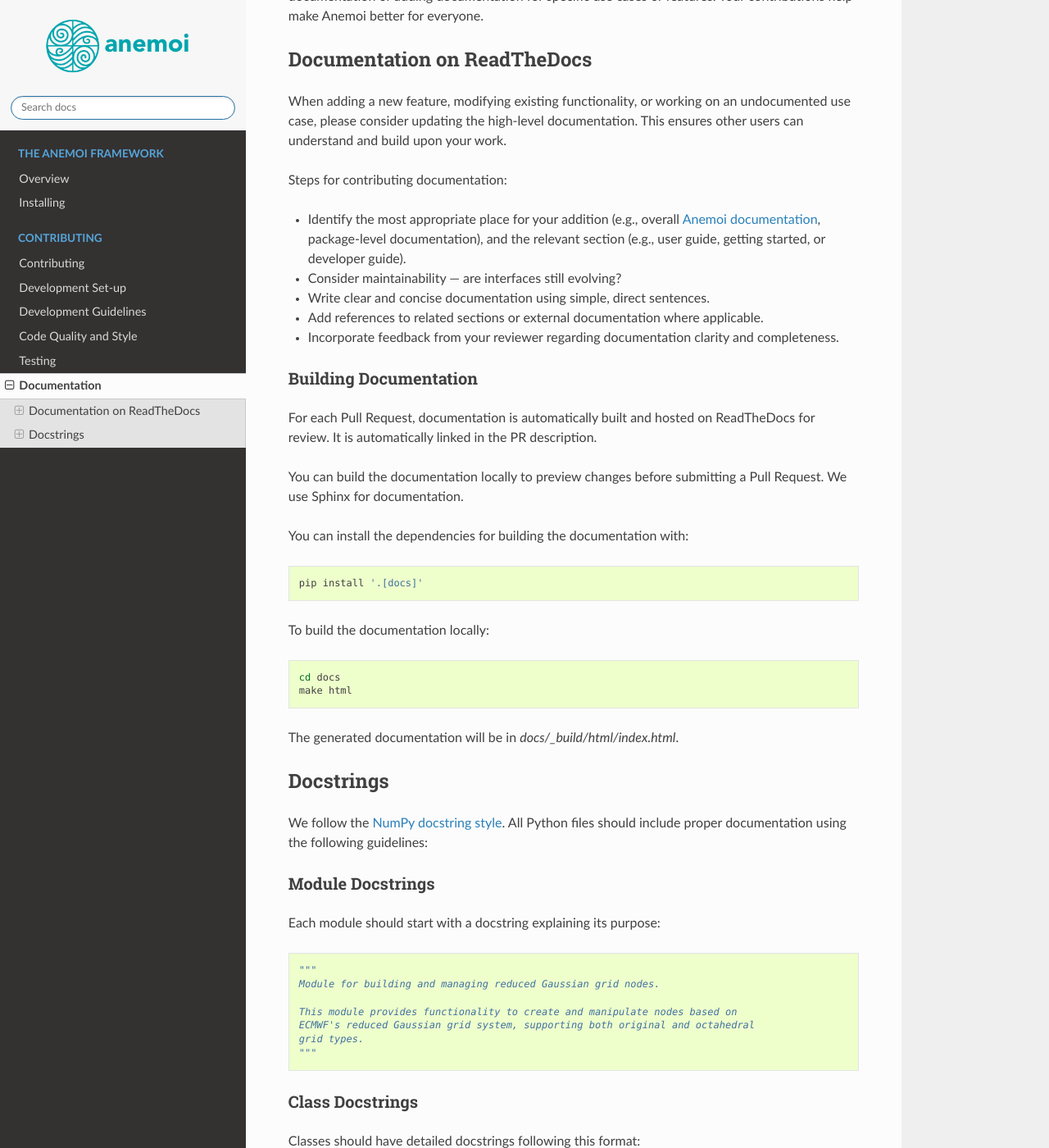
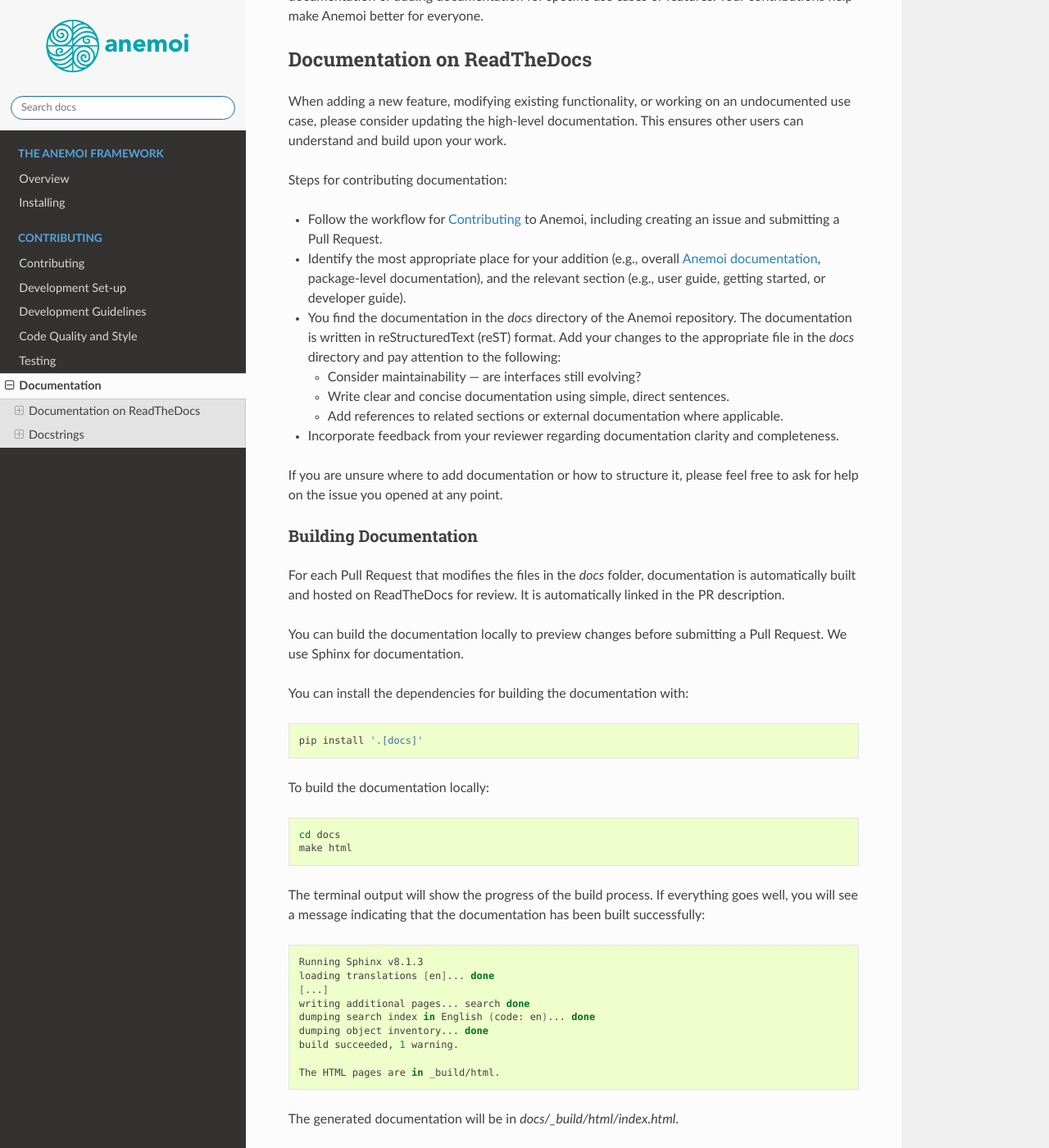
Before and after one commit to ecmwf/anemoi-docs, a Sphinx documentation site: the page built from docs/contributing/documentation.rst, in a window 1280 px wide and 1400 px high, scrolled down 200 px. Shown: the whole window at 82% size. Built offline with Sphinx 7.4.7 and the Read the Docs theme 3.1.0, drawn with Linux system fonts in a browser that asks for light colours; some of the changed text lies outside the part shown.

Commit message:
improve docs on adding documentation

```diff
--- a/docs/contributing/documentation.rst
+++ b/docs/contributing/documentation.rst
@@ -20,27 +20,37 @@
 
 Steps for contributing documentation:
 
+-  Follow the workflow for :ref:`contributing` to Anemoi, including
+   creating an issue and submitting a Pull Request.
+
 -  Identify the most appropriate place for your addition (e.g., overall
    `Anemoi documentation <https://github.com/ecmwf/anemoi-docs>`_,
    package-level documentation), and the relevant section (e.g., user
    guide, getting started, or developer guide).
 
--  Consider maintainability — are interfaces still evolving?
+-  You find the documentation in the `docs` directory of the Anemoi
+   repository. The documentation is written in reStructuredText (reST)
+   format. Add your changes to the appropriate file in the `docs`
+   directory and pay attention to the following:
 
--  Write clear and concise documentation using simple, direct sentences.
-
--  Add references to related sections or external documentation where
-   applicable.
+   -  Consider maintainability — are interfaces still evolving?
+   -  Write clear and concise documentation using simple, direct
+      sentences.
+   -  Add references to related sections or external documentation where
+      applicable.
 
 -  Incorporate feedback from your reviewer regarding documentation
    clarity and completeness.
 
+If you are unsure where to add documentation or how to structure it,
+please feel free to ask for help on the issue you opened at any point.
+
 Building Documentation
 ======================
 
-For each Pull Request, documentation is automatically built and hosted
-on ReadTheDocs for review. It is automatically linked in the PR
-description.
+For each Pull Request that modifies the files in the `docs` folder,
+documentation is automatically built and hosted on ReadTheDocs for
+review. It is automatically linked in the PR description.
 
 You can build the documentation locally to preview changes before
 submitting a Pull Request. We use Sphinx for documentation.
@@ -58,7 +68,52 @@
    cd docs
    make html
 
+The terminal output will show the progress of the build process. If
+everything goes well, you will see a message indicating that the
+documentation has been built successfully:
+
+.. code:: bash
+
+   Running Sphinx v8.1.3
+   loading translations [en]... done
+   [...]
+   writing additional pages... search done
+   dumping search index in English (code: en)... done
+   dumping object inventory... done
+   build succeeded, 1 warning.
+
+   The HTML pages are in _build/html.
+
 The generated documentation will be in `docs/_build/html/index.html`.
+
+Viewing the Documentation
+=========================
+
+You can view the documentation built locally by opening the `index.html`
+file in `docs/_build/html/` in your web browser:
+
+.. code:: bash
+
+   open docs/_build/html/index.html # macOS
+   xdg-open docs/_build/html/index.html # Linux
+   start docs/_build/html/index.html # Windows
+
+Alternatively, you can serve the documentation using a local server:
+
+.. code:: bash
+
+   cd docs/_build/html
+   python -m http.server
+
+Then, open your web browser and navigate to `http://localhost:8000` to
+view the documentation.
+
+If you are working in an hpc environment and don't have a GUI or web
+browser, there are several options to view the docs:
+
+-  You can copy the docs to your local machine after building them, and
+   view them in a browser.
+-  You can serve the docs over an ssh tunnel.
 
 ************
  Docstrings
```
